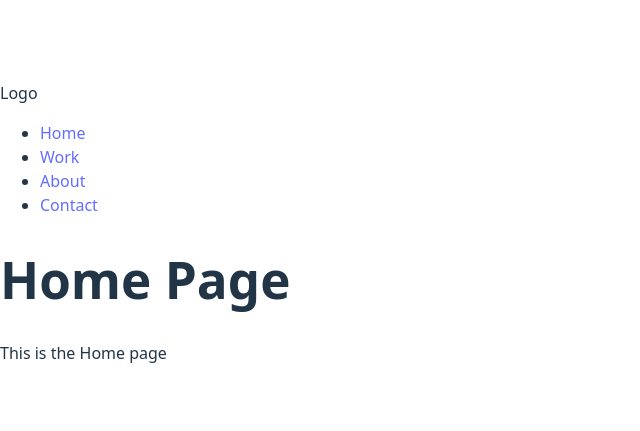
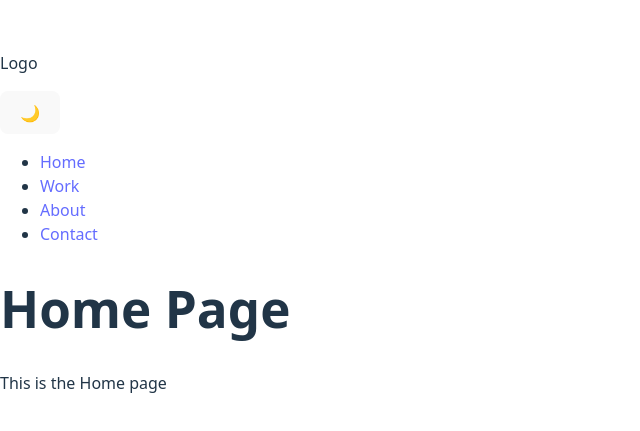
Before and after one commit to wastedsundays/portfolio2025, a React (Vite) app: page / in a window 1280 px wide. Shown: the part 177-608 px from the top of the page, without its empty margins (0-640 px from the left). Built offline with nearby package versions, Linux system fonts and the light colour scheme.

Commit message:
add theme toggle functionality and context provider for dark/light mode

```diff
--- a/src/App.jsx
+++ b/src/App.jsx
@@ -1,6 +1,7 @@
 import React from 'react';
 import { BrowserRouter as Router, Route, Routes } from 'react-router-dom';
 import { AnimatePresence } from 'framer-motion';
+import { ThemeProvider } from './context/ThemeContext';
 import HomePage from './pages/HomePage';
 import AboutPage from './pages/AboutPage';
 import WorkPage from './pages/WorkPage';
@@ -9,12 +10,15 @@ import ContactPage from './pages/ContactPage';
 import ErrorPage from './pages/ErrorPage';
 import Navigation from './components/Navigation';
 import Logo from './components/Logo';
+import ThemeToggle from './components/ThemeToggle';
 
 function App() {
 
   return (
+    <ThemeProvider>
     <Router>
       <Logo />
+      <ThemeToggle />
       <Navigation />
       <AnimatePresence>
         <Routes>
@@ -27,6 +31,7 @@ function App() {
         </Routes>
       </AnimatePresence>
     </Router>
+    </ThemeProvider>
   )
 }
 
--- /dev/null
+++ b/src/components/ThemeToggle.jsx
@@ -0,0 +1,20 @@
+import { useTheme } from '../context/ThemeContext';
+
+const ThemeToggle = () => {
+    const { theme, setTheme } = useTheme();
+
+    const handleToggle = () => {
+        setTheme((prevTheme) => (prevTheme === 'dark' ? 'light' : 'dark'));
+    };
+
+    return (
+        <button
+            onClick={handleToggle}
+            className="theme-toggle"
+        >
+            {theme === 'dark' ? '☀️' : '🌙'}
+        </button>
+    );
+}
+
+export default ThemeToggle;
--- /dev/null
+++ b/src/context/ThemeContext.jsx
@@ -0,0 +1,25 @@
+import { createContext, useState, useEffect, useContext } from "react";
+
+const ThemeContext = createContext();
+
+const ThemeProvider = ({ children }) => {
+    const [theme, setTheme] = useState(() => {
+        const savedTheme = localStorage.getItem('adamh-theme');
+        return savedTheme ? savedTheme : window.matchMedia('(prefers-color-scheme: dark)').matches ? 'dark' : 'light';
+    });
+
+    useEffect(() => {
+        localStorage.setItem('adamh-theme', theme);
+        document.documentElement.className = theme;
+    }, [theme]);
+
+    return (
+        <ThemeContext.Provider value={{ theme, setTheme }}>
+            {children}
+        </ThemeContext.Provider>
+    );
+};
+
+const useTheme = () => useContext(ThemeContext);
+
+export { ThemeProvider, useTheme };
```
Also changed, not shown: 1 other file (tests, documents, lock files or other folders).
